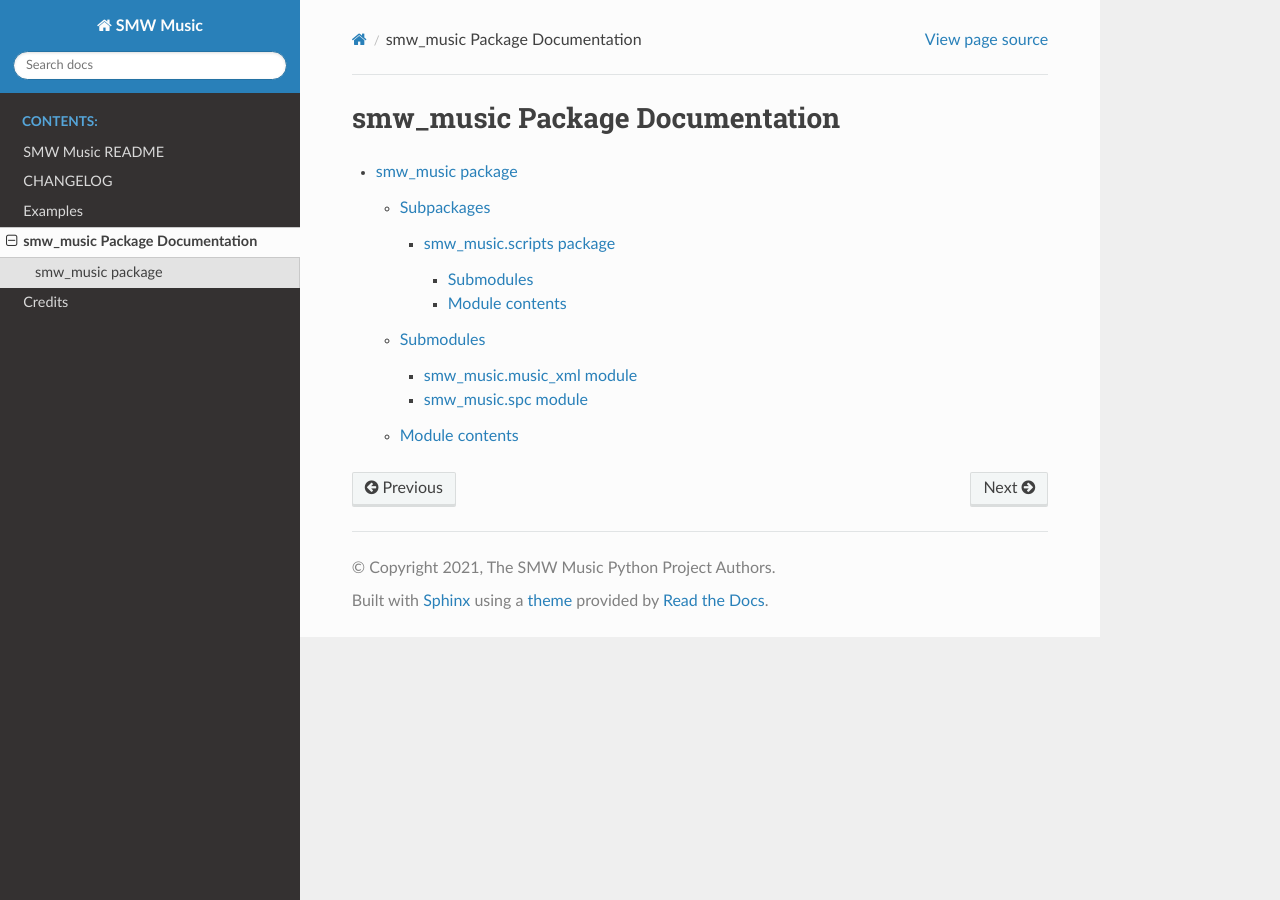
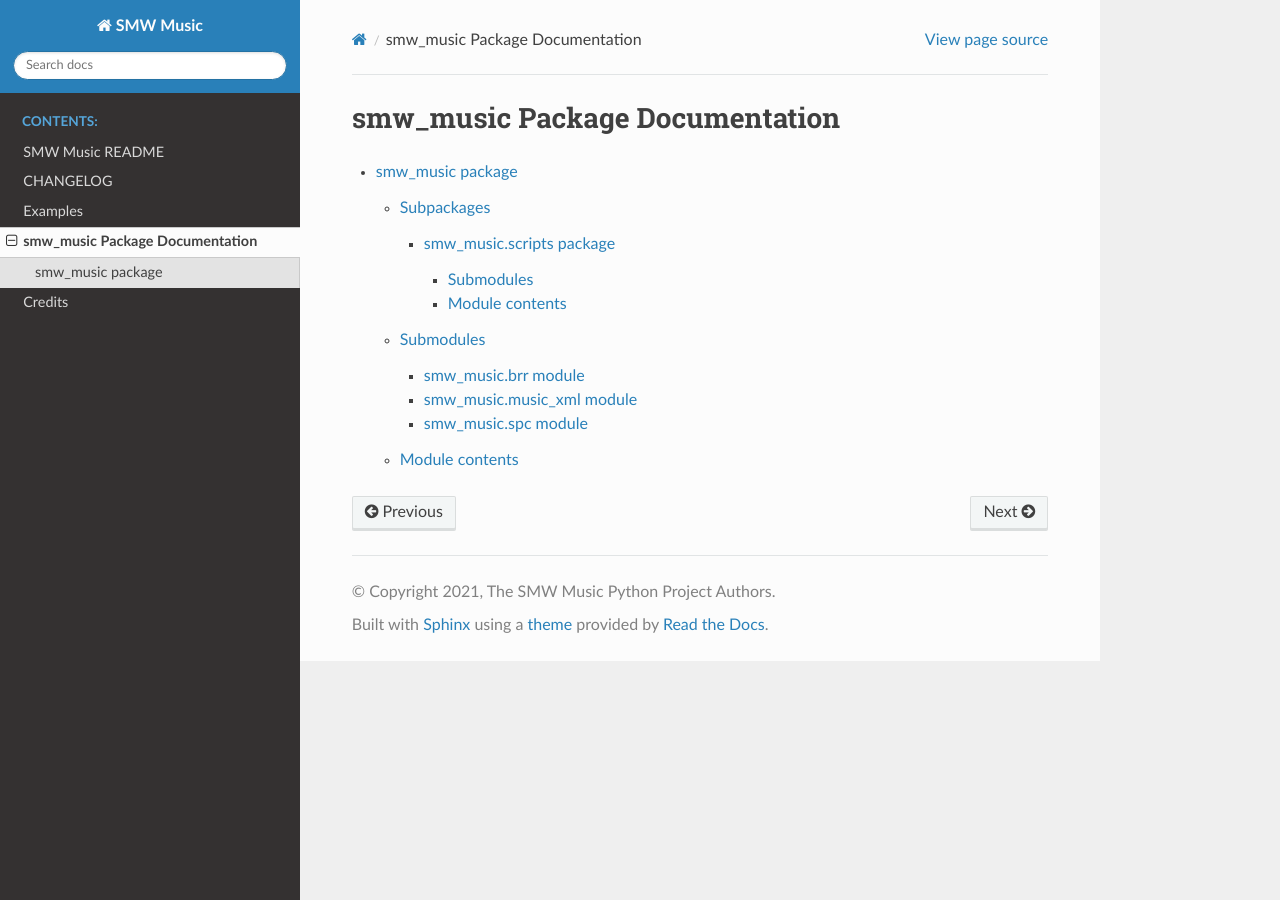
Before and after one commit to com-posers-pit/smw_music, a Sphinx documentation site: the page built from doc/source/modules.rst, in a window 1280 px wide. Built offline with Sphinx 7.4.7 and the Read the Docs theme 2.0.0, drawn with Linux system fonts in a browser that asks for light colours.

Commit message:
Add brr module to api documentation

```diff
--- /dev/null
+++ b/doc/source/smw_music.brr.rst
@@ -0,0 +1,7 @@
+smw\_music.brr module
+=====================
+
+.. automodule:: smw_music.brr
+   :members:
+   :undoc-members:
+   :show-inheritance:
--- a/doc/source/smw_music.rst
+++ b/doc/source/smw_music.rst
@@ -15,6 +15,7 @@ Submodules
 .. toctree::
    :maxdepth: 4
 
+   smw_music.brr
    smw_music.music_xml
    smw_music.spc
 
```
Also changed, not shown: 1 other file.
